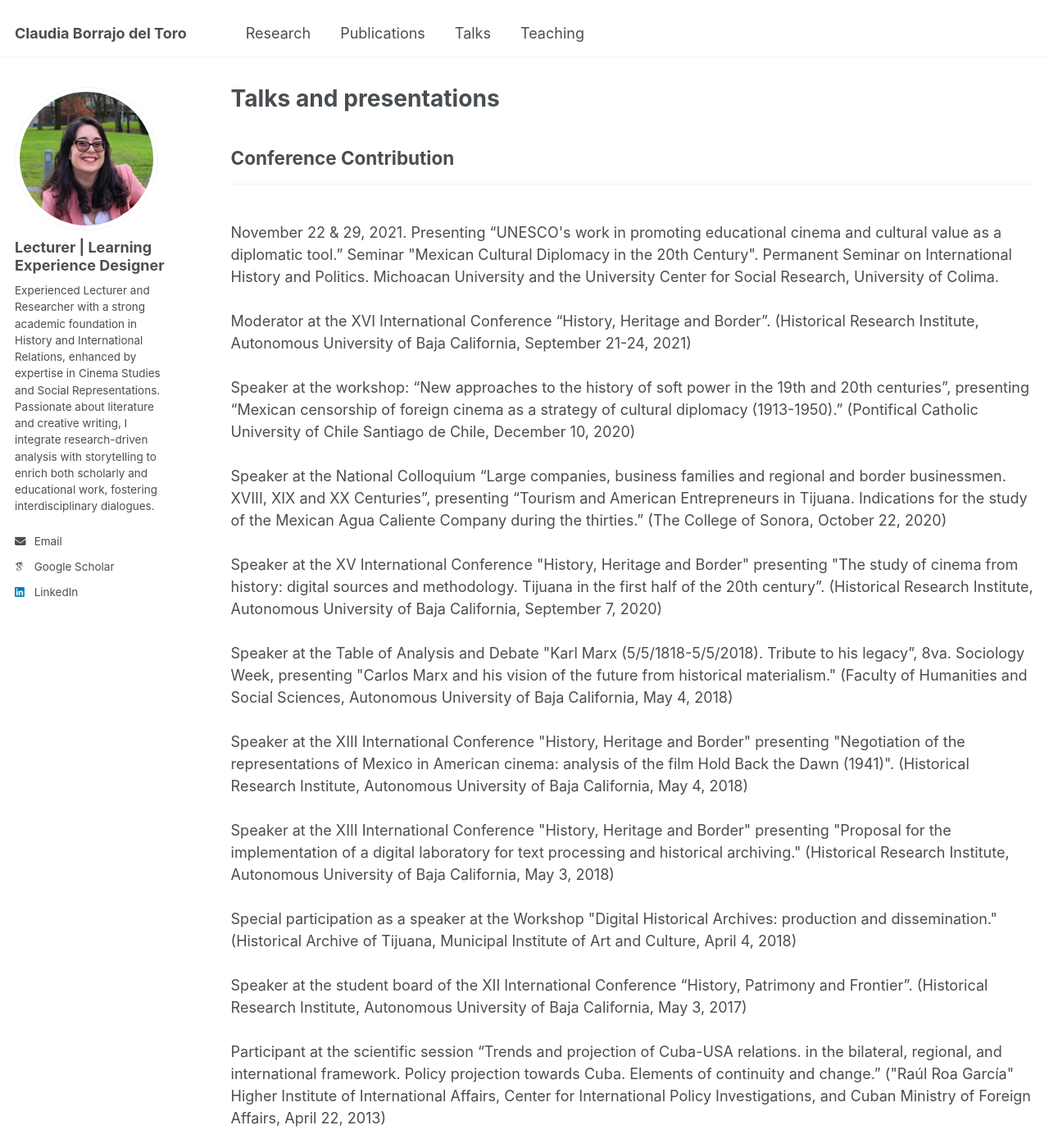
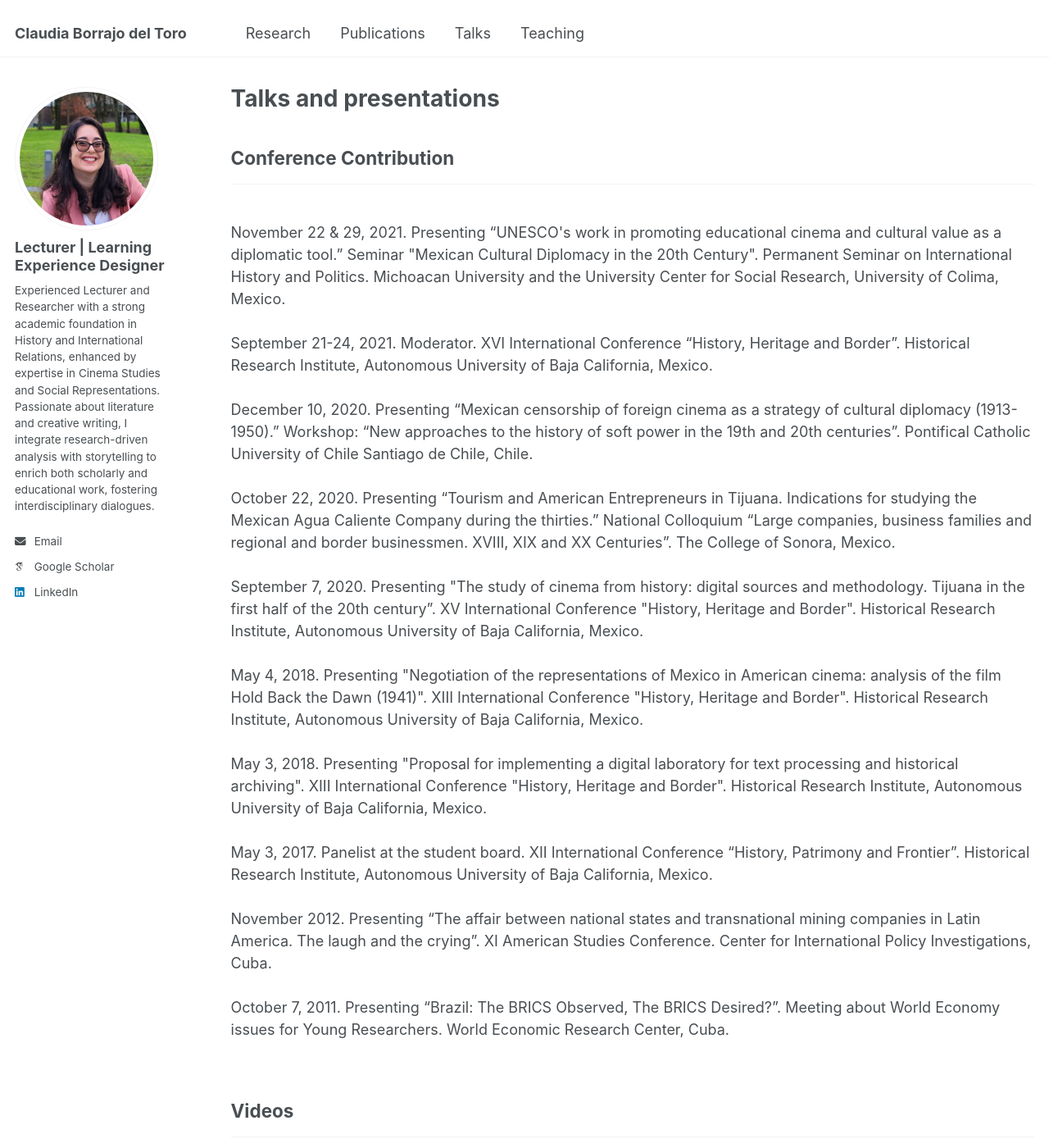
Before and after one commit to claudiabt/claudiabt.github.io, a Jekyll site: the page built from _pages/talks.html, in a window 1280 px wide and 1400 px high. Shown: the whole window at 82% size. Built offline with Jekyll 4.4.1, drawn with Linux system fonts in a browser that asks for light colours; some web fonts are replaced; some of the changed text lies outside the part shown.

Commit message:
Update talks.html

```diff
--- a/_pages/talks.html
+++ b/_pages/talks.html
@@ -7,44 +7,27 @@ author_profile: true
 
 <h2>Conference Contribution</h2><hr />
 <br>
-November 22 & 29, 2021. Presenting “UNESCO's work in promoting educational cinema and cultural value as a diplomatic tool.” Seminar "Mexican Cultural Diplomacy in the 20th Century". Permanent Seminar on International History and Politics. Michoacan University and the University Center for Social Research, University of Colima.
+November 22 & 29, 2021. Presenting “UNESCO's work in promoting educational cinema and cultural value as a diplomatic tool.” Seminar "Mexican Cultural Diplomacy in the 20th Century". Permanent Seminar on International History and Politics. Michoacan University and the University Center for Social Research, University of Colima, Mexico.
 <br><br>
-Moderator at the XVI International Conference “History, Heritage and Border”. (Historical Research Institute, Autonomous University of Baja California, September 21-24, 2021)
+September 21-24, 2021. Moderator. XVI International Conference “History, Heritage and Border”. Historical Research Institute, Autonomous University of Baja California, Mexico.
 <br><br>
-Speaker at the workshop: “New approaches to the history of soft power in the 19th and 20th centuries”, presenting “Mexican censorship of foreign cinema as a strategy of cultural diplomacy (1913-1950).” (Pontifical Catholic University of Chile Santiago de Chile, December 10, 2020)
+December 10, 2020. Presenting “Mexican censorship of foreign cinema as a strategy of cultural diplomacy (1913-1950).” Workshop: “New approaches to the history of soft power in the 19th and 20th centuries”. Pontifical Catholic University of Chile Santiago de Chile, Chile.
 <br><br>
-Speaker at the National Colloquium “Large companies, business families and regional and border businessmen. XVIII, XIX and XX Centuries”, presenting “Tourism and American Entrepreneurs in Tijuana. Indications for the study of the Mexican Agua Caliente Company during the thirties.” (The College of Sonora, October 22, 2020)
+October 22, 2020. Presenting “Tourism and American Entrepreneurs in Tijuana. Indications for studying the Mexican Agua Caliente Company during the thirties.” National Colloquium “Large companies, business families and regional and border businessmen. XVIII, XIX and XX Centuries”. The College of Sonora, Mexico.
 <br><br>
-Speaker at the XV International Conference "History, Heritage and Border" presenting "The study of cinema from history: digital sources and methodology. Tijuana in the first half of the 20th century”. (Historical Research Institute, Autonomous University of Baja California, September 7, 2020)
+September 7, 2020. Presenting "The study of cinema from history: digital sources and methodology. Tijuana in the first half of the 20th century”. XV International Conference "History, Heritage and Border". Historical Research Institute, Autonomous University of Baja California, Mexico.
 <br><br>
-Speaker at the Table of Analysis and Debate "Karl Marx (5/5/1818-5/5/2018). Tribute to his legacy”, 8va. Sociology Week, presenting "Carlos Marx and his vision of the future from historical materialism." (Faculty of Humanities and Social Sciences, Autonomous University of Baja California, May 4, 2018)
+May 4, 2018. Presenting "Negotiation of the representations of Mexico in American cinema: analysis of the film Hold Back the Dawn (1941)". XIII International Conference "History, Heritage and Border". Historical Research Institute, Autonomous University of Baja California, Mexico.
 <br><br>
-Speaker at the XIII International Conference "History, Heritage and Border" presenting "Negotiation of the representations of Mexico in American cinema: analysis of the film Hold Back the Dawn (1941)". (Historical Research Institute, Autonomous University of Baja California, May 4, 2018)
+May 3, 2018. Presenting "Proposal for implementing a digital laboratory for text processing and historical archiving". XIII International Conference "History, Heritage and Border". Historical Research Institute, Autonomous University of Baja California, Mexico.
 <br><br>
-Speaker at the XIII International Conference "History, Heritage and Border" presenting "Proposal for the implementation of a digital laboratory for text processing and historical archiving." (Historical Research Institute, Autonomous University of Baja California, May 3, 2018)
+May 3, 2017. Panelist at the student board. XII International Conference “History, Patrimony and Frontier”. Historical Research Institute, Autonomous University of Baja California, Mexico.
 <br><br>
-Special participation as a speaker at the Workshop "Digital Historical Archives: production and dissemination." (Historical Archive of Tijuana, Municipal Institute of Art and Culture, April 4, 2018)
+November 2012. Presenting “The affair between national states and transnational mining companies in Latin America. The laugh and the crying”. XI American Studies Conference. Center for International Policy Investigations, Cuba.
 <br><br>
-Speaker at the student board of the XII International Conference “History, Patrimony and Frontier”. (Historical Research Institute, Autonomous University of Baja California, May 3, 2017)
+October 7, 2011. Presenting “Brazil: The BRICS Observed, The BRICS Desired?”. Meeting about World Economy issues for Young Researchers.  World Economic Research Center, Cuba.
 <br><br>
-Participant at the scientific session “Trends and projection of Cuba-USA relations. in the bilateral, regional, and international framework. Policy projection towards Cuba. Elements of continuity and change.” ("Raúl Roa García" Higher Institute of International Affairs, Center for International Policy Investigations, and Cuban Ministry of Foreign Affairs, April 22, 2013)
-<br><br>
-Participant in the scientific session “Trends and projection of the political system of the United States of America. Political and social polarisation. Perspective Balance of Political Forces.” ("Raúl Roa García" Higher Institute of International Affairs, Center for International Policy Investigations, and Cuban Ministry of Foreign Affairs, April 11, 2013)
-<br><br>
-Participant in the scientific session "The economic, financial, fiscal and budget crises in the United States and their political impact." ("Raúl Roa García" Higher Institute of International Affairs, Center for International Policy Investigations, and Cuban Ministry of Foreign Affairs, March 14, 2013)
-<br><br>
-Participant in the scientific session "Evolution and current trends of the strategic conceptions of the foreign and security policy system in the military, internal security, intelligence and diplomatic spheres of the United States." ("Raúl Roa García" Higher Institute of International Affairs, Center for International Policy Investigations, and Cuban Ministry of Foreign Affairs, March 1, 2013)
-<br><br>
-Speaker at the XI American Studies Conference. Paper titled “The affair between national states and transnational mining companies in Latin America. The laugh and the crying.”. (Center for International Policy Investigations, November 2012)
-<br><br>
-Participant at the XIII Scientific Workshop "International Scenarios for Cuba's Foreign Policy 2013-2017". ("Raúl Roa García" Higher Institute of International Affairs, and Cuban Ministry of Foreign Affairs, September 2012)
-<br><br>
-Speaker at the Meeting of Young Researchers on issues of the World Economy. Paper titled “Brazil: The BRICS Observed, The BRICS Desired?” (World Economic Research Center, Cuba, October 7, 2011)
-<br><br>
-Participant at the XII Scientific Workshop "International Scenarios for Cuba's Foreign Policy 2012-2016". ("Raúl Roa García" Higher Institute of International Affairs, and Cuban Ministry of Foreign Affairs, September 2011)
-<br><br>
-Participant at the XI Scientific Workshop "International Scenarios for Cuba's Foreign Policy 2011-2013". ("Raúl Roa García" Higher Institute of International Affairs, and Cuban Ministry of Foreign Affairs, November 2010)
-<br><br>
+
 
 <h2>Videos</h2><hr />
 <br>
@@ -97,7 +80,29 @@ Presentation (Spanish audio): Negotiating Representations of Mexico in American
 July 31, 2019. Speaker at the Baja California History Seminar, presenting: "The negotiation of the representations of Mexico in American cinema 1920-1940". Cathedral Hall, Social, Civic and Cultural Center Riviera de Ensenada, Baja California. Link: https://ensenada.net/noticias/nota.php?id=57681
 <br>
 <br>
+May 4, 2018. Speaker at the Table of Analysis and Debate "Karl Marx (5/5/1818-5/5/2018). Tribute to his legacy”, 8th. Sociology Week, presenting "Carlos Marx and his vision of the future from historical materialism." Faculty of Humanities and Social Sciences, Autonomous University of Baja California.
+<br>
+<br>
+April 4, 2018. Speaker at the Workshop "Digital Historical Archives: production and dissemination." Historical Archive of Tijuana, Municipal Institute of Art and Culture.
+<br>
+<br>
 
+<h2>Talks</h2><hr />
+<br>
+Participant at the scientific session “Trends and projection of Cuba-USA relations. in the bilateral, regional, and international framework. Policy projection towards Cuba. Elements of continuity and change.” ("Raúl Roa García" Higher Institute of International Affairs, Center for International Policy Investigations, and Cuban Ministry of Foreign Affairs, April 22, 2013)
+<br><br>
+Participant in the scientific session “Trends and projection of the political system of the United States of America. Political and social polarisation. Perspective Balance of Political Forces.” ("Raúl Roa García" Higher Institute of International Affairs, Center for International Policy Investigations, and Cuban Ministry of Foreign Affairs, April 11, 2013)
+<br><br>
+Participant in the scientific session "The economic, financial, fiscal and budget crises in the United States and their political impact." ("Raúl Roa García" Higher Institute of International Affairs, Center for International Policy Investigations, and Cuban Ministry of Foreign Affairs, March 14, 2013)
+<br><br>
+Participant in the scientific session "Evolution and current trends of the strategic conceptions of the foreign and security policy system in the military, internal security, intelligence and diplomatic spheres of the United States." ("Raúl Roa García" Higher Institute of International Affairs, Center for International Policy Investigations, and Cuban Ministry of Foreign Affairs, March 1, 2013)
+<br><br>
+Participant at the XIII Scientific Workshop "International Scenarios for Cuba's Foreign Policy 2013-2017". ("Raúl Roa García" Higher Institute of International Affairs, and Cuban Ministry of Foreign Affairs, September 2012)
+<br><br>
+Participant at the XII Scientific Workshop "International Scenarios for Cuba's Foreign Policy 2012-2016". ("Raúl Roa García" Higher Institute of International Affairs, and Cuban Ministry of Foreign Affairs, September 2011)
+<br><br>
+Participant at the XI Scientific Workshop "International Scenarios for Cuba's Foreign Policy 2011-2013". ("Raúl Roa García" Higher Institute of International Affairs, and Cuban Ministry of Foreign Affairs, November 2010)
+<br><br>
 
 {% if site.talkmap_link == true %}
 
```
